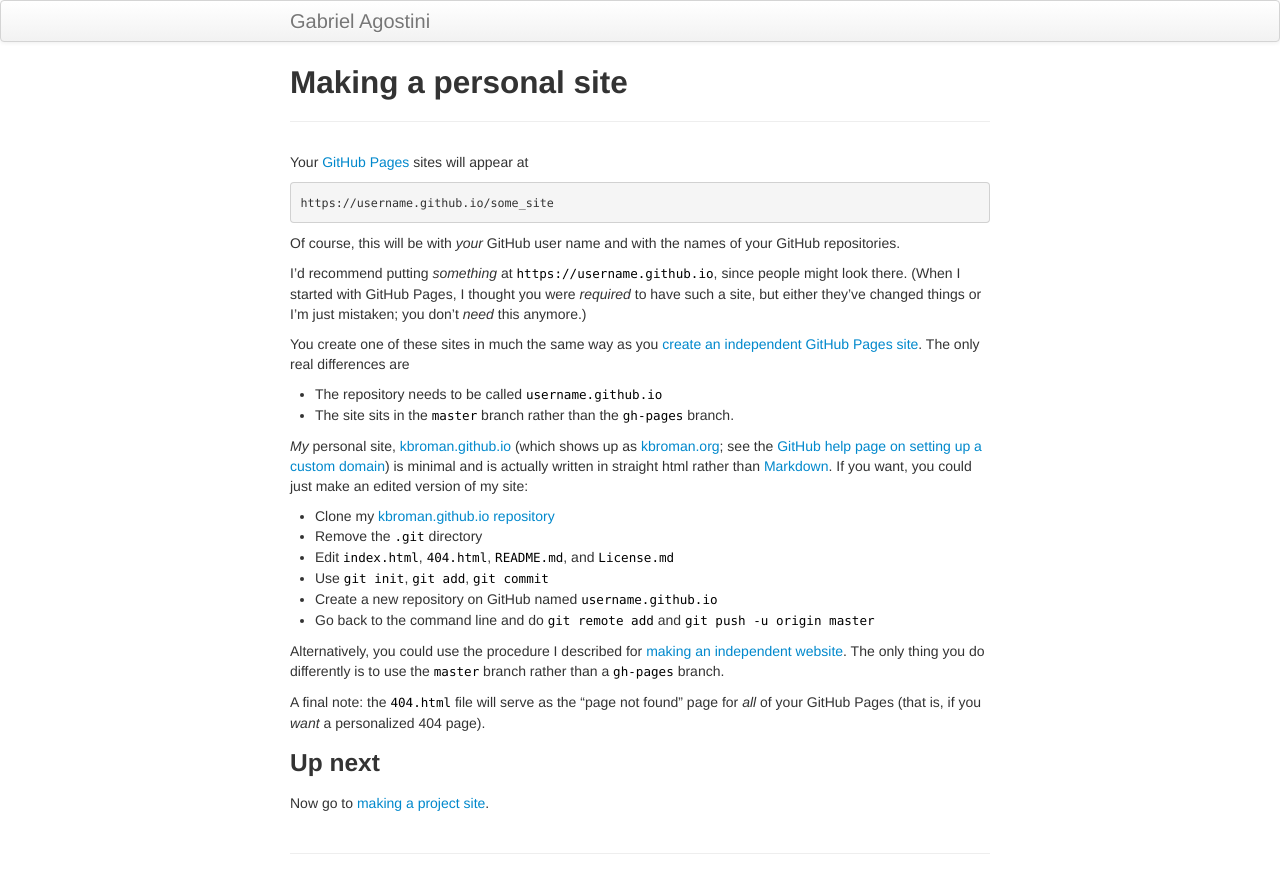
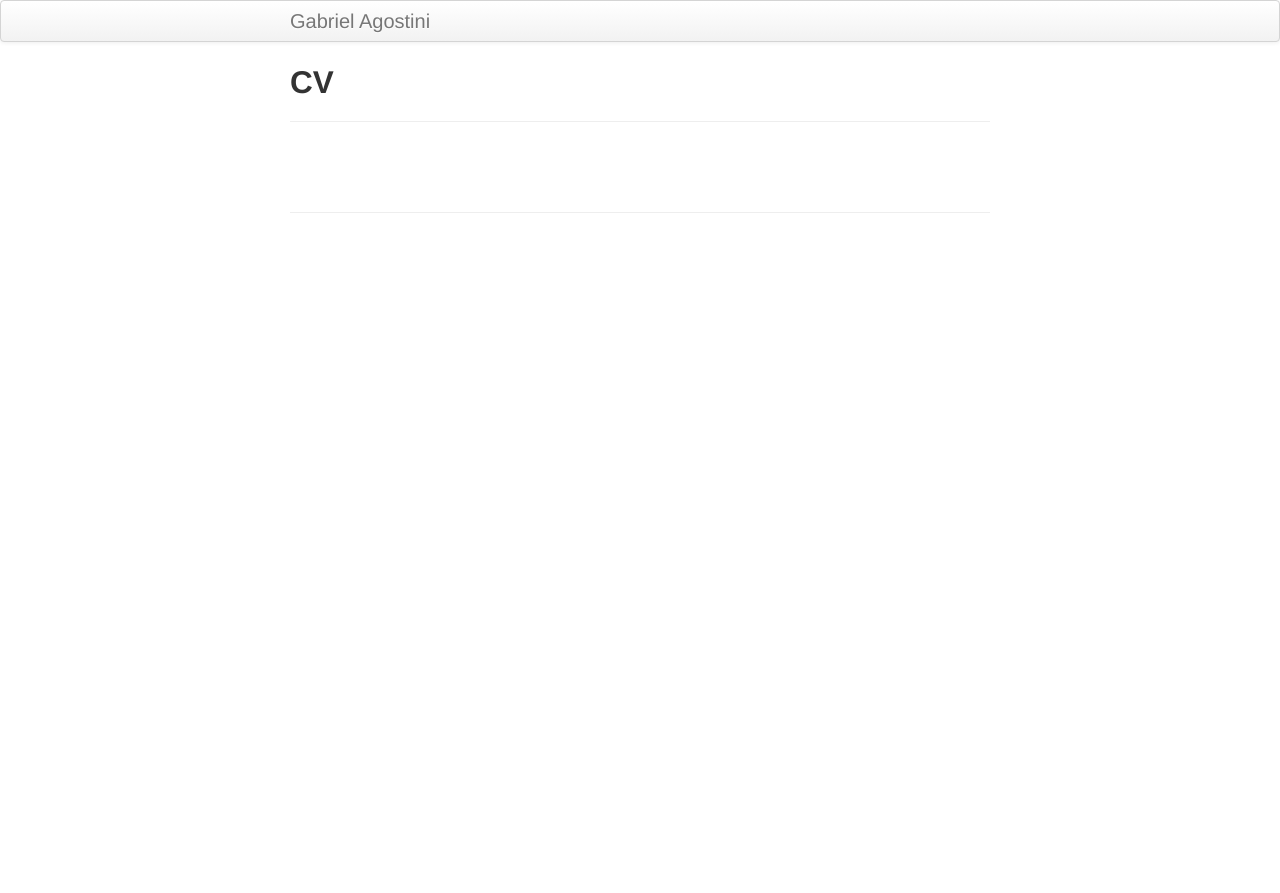
Before and after one commit to gsagostini/gsagostini.github.io, a Jekyll site: the page built from pages/user_site.md, in a window 1280 px wide. Shown: the top 893 px of the page. Built offline with Jekyll 4.4.1, drawn with Linux system fonts in a browser that asks for light colours.

Commit message:
created cv page

```diff
--- a/pages/user_site.md
+++ b/pages/user_site.md
@@ -1,53 +1,5 @@
 ---
 layout: page
-title: Making a personal site
-description: How to make a personal web page with GitHub Pages
+title: CV
+description: Find out all that you want about my life
 ---
-
-Your [GitHub Pages](https://pages.github.com) sites will appear at
-
-    https://username.github.io/some_site
-
-Of course, this will be with _your_ GitHub user name and with the
-names of your GitHub repositories.
-
-I'd recommend putting _something_ at `https://username.github.io`,
-since people might look there. (When I started with GitHub Pages, I
-thought you were _required_ to have such a site, but either they've
-changed things or I'm just mistaken; you don't _need_ this anymore.)
-
-You create one of these sites in much the same way as you
-[create an independent GitHub Pages site](independent_site). The only
-real differences are
-
-- The repository needs to be called `username.github.io`
-- The site sits in the `master` branch rather than the `gh-pages` branch.
-
-_My_ personal site, [kbroman.github.io](https://kbroman.github.io)
-(which shows up as [kbroman.org](https://kbroman.org); see the
-[GitHub help page on setting up a custom domain](https://help.github.com/articles/setting-up-a-custom-domain-with-github-pages))
-is minimal and is actually written in straight html rather than
-[Markdown](https://daringfireball.net/projects/markdown/). If you
-want, you could just make an edited version of my site:
-
-- Clone my
-  [kbroman.github.io repository](https://github.com/kbroman/kbroman.github.io)
-- Remove the `.git` directory
-- Edit `index.html`, `404.html`, `README.md`, and `License.md`
-- Use `git init`, `git add`, `git commit`
-- Create a new repository on GitHub named `username.github.io`
-- Go back to the command line and do `git remote add` and
-  `git push -u origin master`
-
-Alternatively, you could use the procedure I described for
-[making an independent website](independent_site.html). The only thing
-you do differently is to use the `master` branch rather than a
-`gh-pages` branch.
-
-A final note: the `404.html` file will serve as the &ldquo;page not
-found&rdquo; page for _all_ of your GitHub Pages (that is, if you
-_want_ a personalized 404 page).
-
-### Up next
-
-Now go to [making a project site](project_site.html).
```
